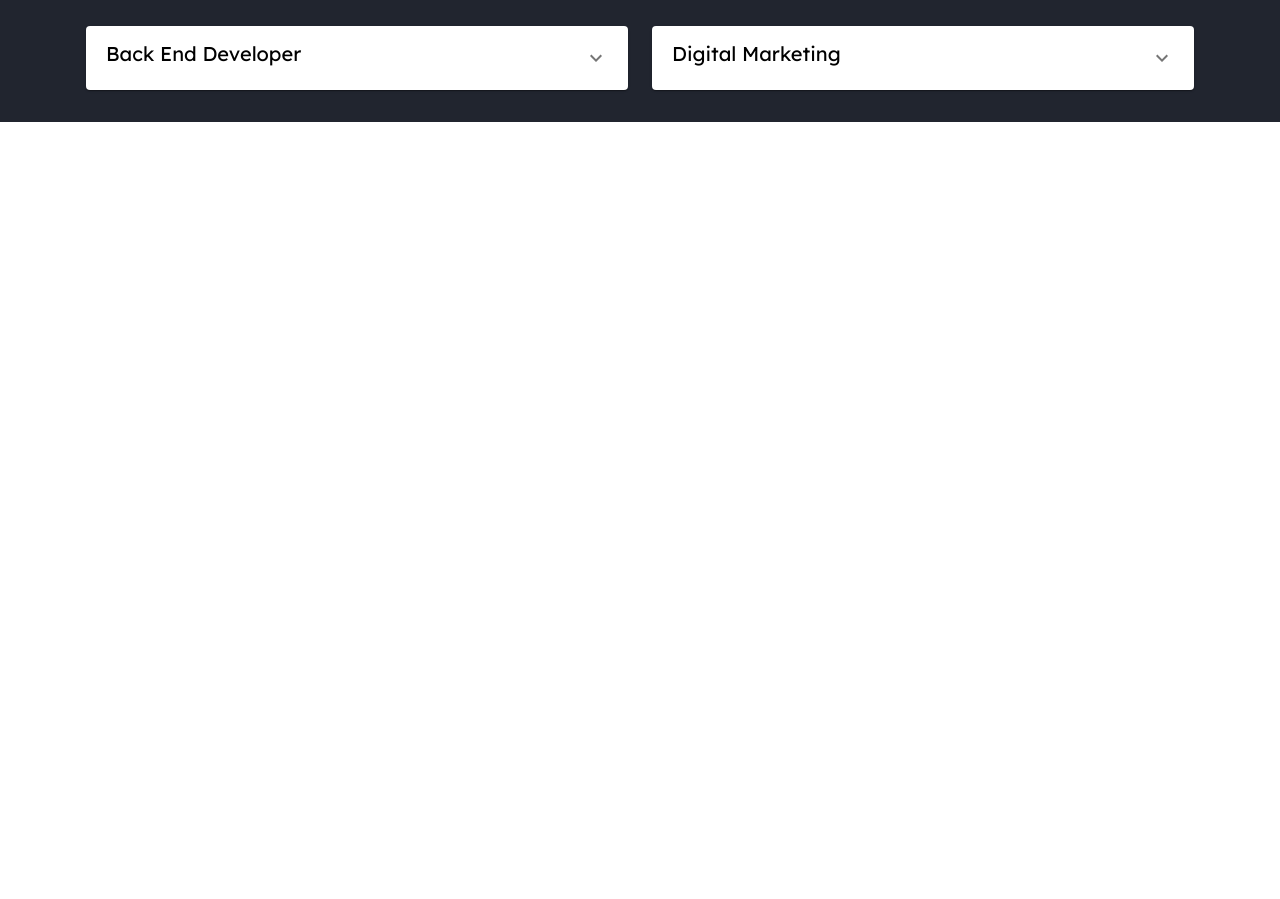
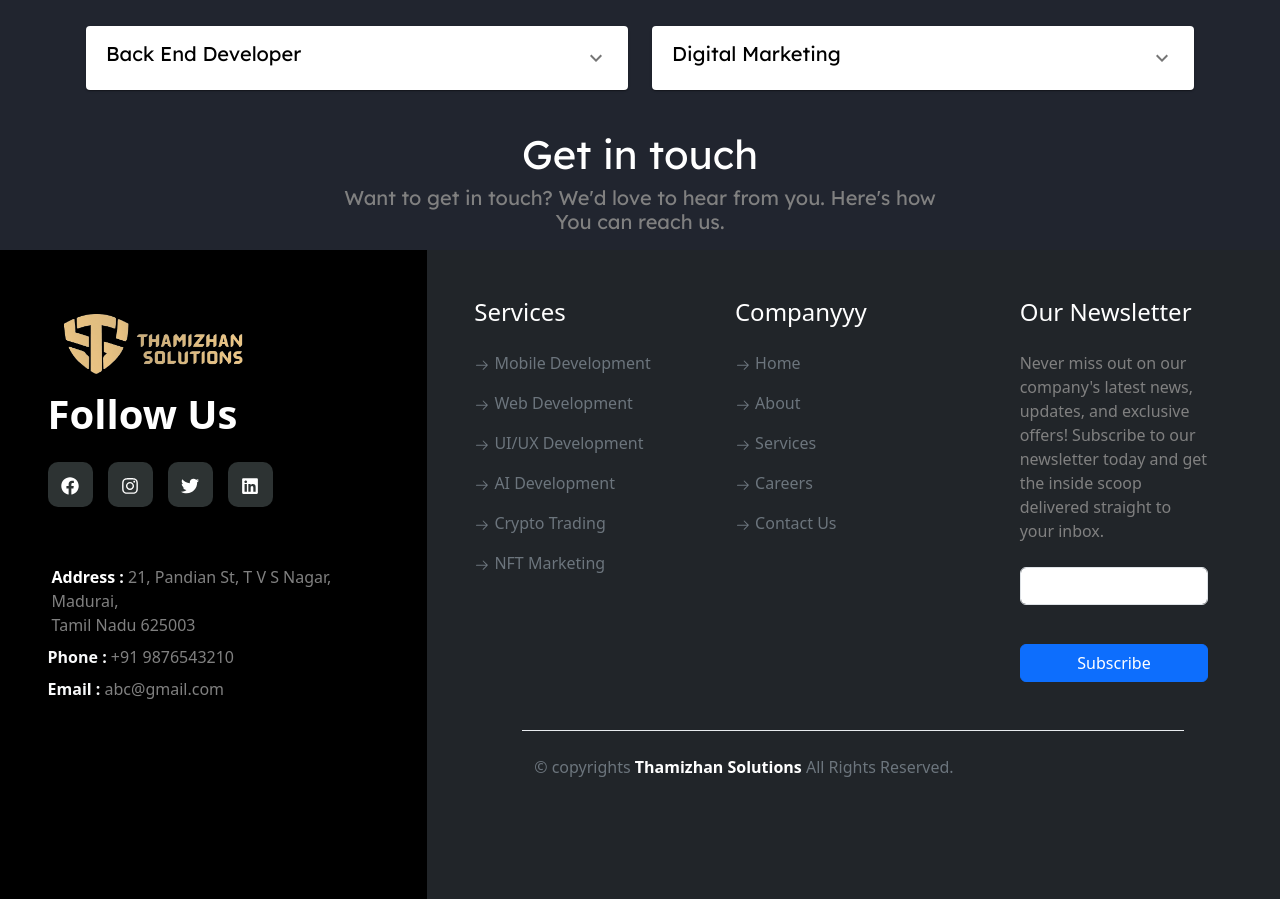
Before and after one commit to Murugaganeshan/Officesite, a React (Create React App) app: page /careers in a window 1280 px wide. Shown: the part 1140-2039 px from the top of the page. Before the commit the page ends 1318 px from the top, so only its background shows below. Built offline with nearby package versions, Linux system fonts and the light colour scheme.

Commit message:
pulled by me

```diff
--- a/src/Components/Contact.jsx
+++ b/src/Components/Contact.jsx
@@ -20,7 +20,7 @@ let Contact=()=>{
 
 
               <div>
-                {/* <div style={{backgroundColor:"rgb(33, 37, 47)"}}>
+             <div style={{backgroundColor:"rgb(33, 37, 47)"}}>
                 <div className="container p-2 text-center  ">
                  <h1 style={{color:'black'}} className="get">Get in touch</h1>
                  <h5 style={{color:'grey'}}>Want to get in touch? We'd love to hear from you. Here's how <br/>You can reach us.</h5>
@@ -31,9 +31,9 @@ let Contact=()=>{
               </div>
               </div>
 
-              </div> */}
-              {/* <Footer></Footer> */}
-              <h1>Footer</h1>
+              </div>
+              <Footer></Footer>
+
 
               </div>
     )
```
